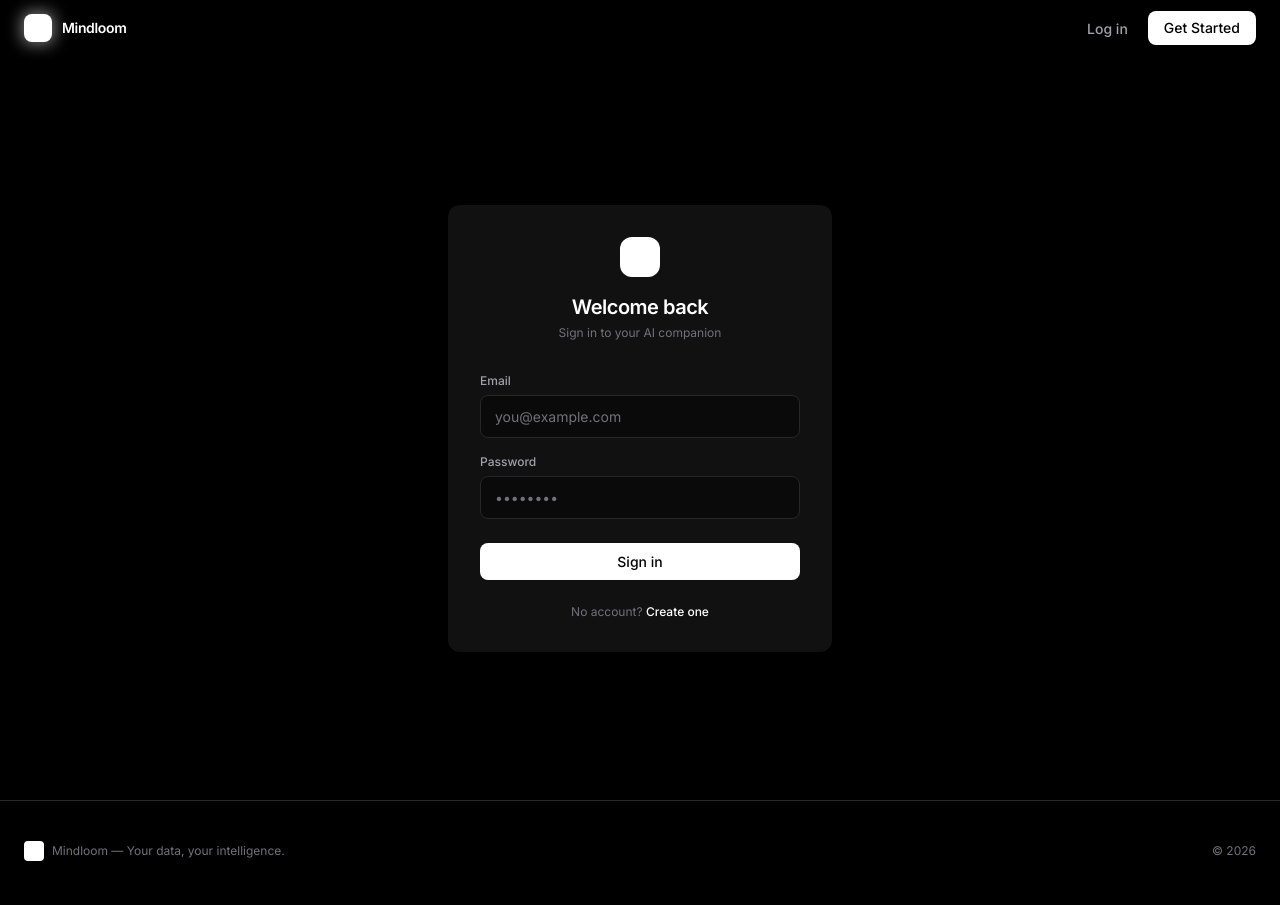
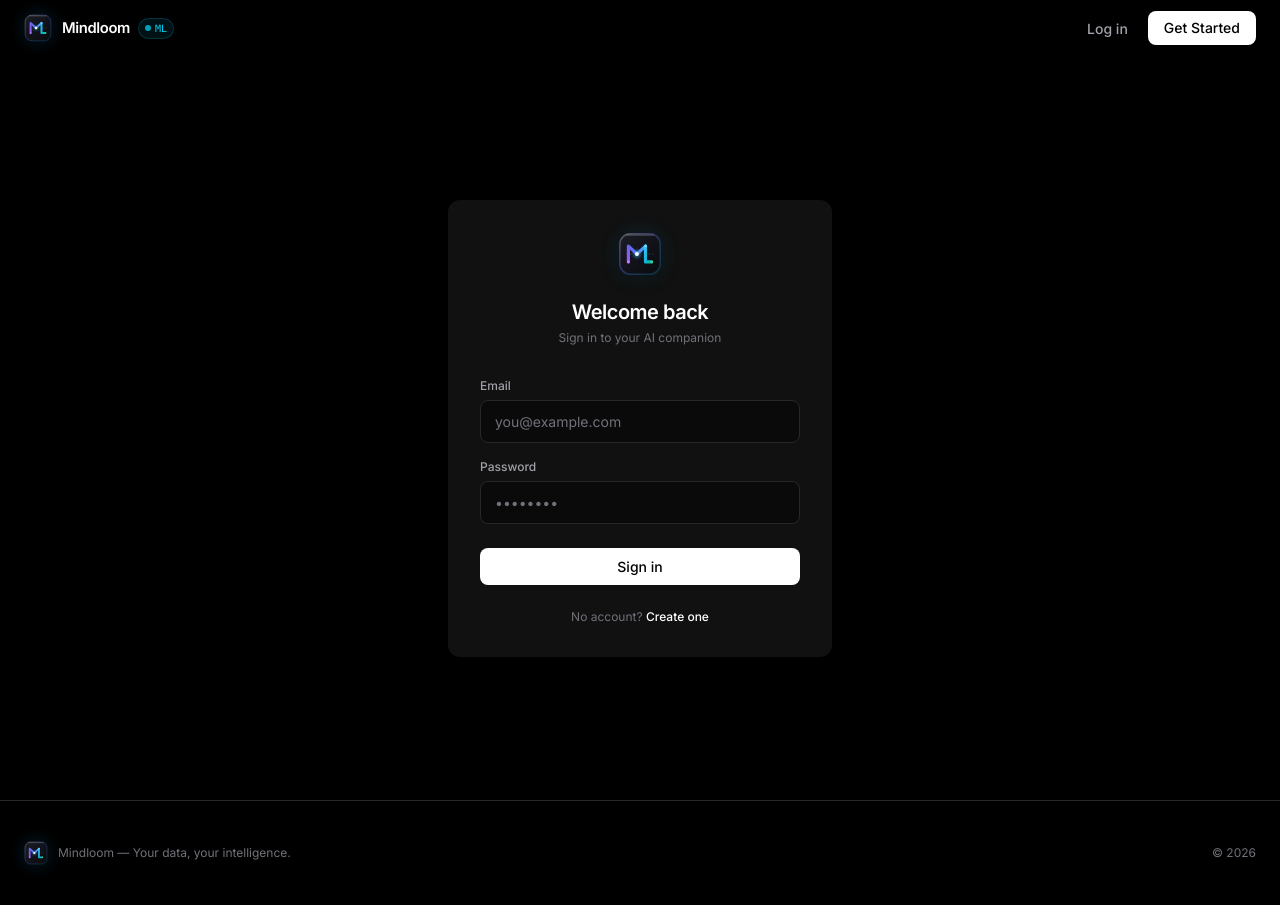
Before and after one commit to iammaaj10/MindLoom, a Next.js app: page /login in a window 1280 px wide. Built offline with nearby package versions, Linux system fonts and the light colour scheme; no server answers.

Commit message:
MindLoom logo updated

```diff
--- a/app/(public)/layout.tsx
+++ b/app/(public)/layout.tsx
@@ -1,4 +1,5 @@
 import Link from 'next/link';
+import { MindloomLogo } from '@/components/ui/mindloom-logo';
 
 export default function PublicLayout({
   children,
@@ -12,22 +13,8 @@ export default function PublicLayout({
         className="fixed top-0 left-0 right-0 z-50 glass-strong"
       >
         <div className="max-w-7xl mx-auto px-6 h-14 flex items-center justify-between">
-          <Link href="/" className="flex items-center gap-2.5">
-            <div className="relative">
-              <div
-                className="w-7 h-7 rounded-md flex items-center justify-center font-semibold text-xs text-white"
-                style={{ background: 'var(--accent)' }}
-              >
-                S
-              </div>
-              <div
-                className="absolute -inset-0.5 rounded-md opacity-50"
-                style={{ background: 'var(--accent)', filter: 'blur(8px)', zIndex: -1 }}
-              />
-            </div>
-            <span className="text-sm font-semibold tracking-tight" style={{ color: 'var(--text-primary)' }}>
-              Mindloom
-            </span>
+          <Link href="/" className="group flex items-center">
+            <MindloomLogo size={28} showWordmark showBadge />
           </Link>
 
           <div className="flex items-center gap-2">
@@ -47,13 +34,8 @@ export default function PublicLayout({
       {/* ─── Footer ─── */}
       <footer className="py-10 px-6" style={{ borderTop: '1px solid var(--border)' }}>
         <div className="max-w-7xl mx-auto flex flex-col sm:flex-row items-center justify-between gap-4">
-          <div className="flex items-center gap-2">
-            <div
-              className="w-5 h-5 rounded flex items-center justify-center font-semibold text-[10px] text-white"
-              style={{ background: 'var(--accent)' }}
-            >
-              S
-            </div>
+          <div className="flex items-center gap-2.5">
+            <MindloomLogo size="sm" />
             <span className="text-xs" style={{ color: 'var(--text-tertiary)' }}>
               Mindloom — Your data, your intelligence.
             </span>
--- a/app/(public)/login/page.tsx
+++ b/app/(public)/login/page.tsx
@@ -1,5 +1,6 @@
 import type { Metadata } from 'next';
 import LoginForm from '@/components/auth/login-form';
+import { MindloomLogo } from '@/components/ui/mindloom-logo';
 
 export const metadata: Metadata = {
   title: 'Log In',
@@ -16,17 +17,8 @@ export default function LoginPage() {
           <div className="relative rounded-[var(--radius-lg)] p-8" style={{ background: 'var(--bg-elevated)' }}>
             {/* Header */}
             <div className="text-center mb-8">
-              <div className="relative inline-block mb-4">
-                <div
-                  className="w-10 h-10 rounded-lg flex items-center justify-center font-semibold text-sm text-white"
-                  style={{ background: 'var(--accent)' }}
-                >
-                  S
-                </div>
-                <div
-                  className="absolute -inset-1 rounded-lg opacity-40"
-                  style={{ background: 'var(--accent)', filter: 'blur(12px)', zIndex: -1 }}
-                />
+              <div className="inline-block mb-4">
+                <MindloomLogo size="lg" />
               </div>
               <h1 className="text-xl font-semibold tracking-tight" style={{ color: 'var(--text-primary)' }}>
                 Welcome back
--- a/app/(public)/page.tsx
+++ b/app/(public)/page.tsx
@@ -1,6 +1,7 @@
 import Link from 'next/link';
 import type { Metadata } from 'next';
 import AiOrb from '@/components/ui/ai-orb';
+import { MindloomLogo } from '@/components/ui/mindloom-logo';
 
 export const metadata: Metadata = {
   title: 'Mindloom — Your Personal AI Companion',
@@ -75,8 +76,8 @@ export default function LandingPage() {
                 </div>
 
                 <div className="flex gap-4">
-                  <div className="w-8 h-8 rounded bg-white text-black flex items-center justify-center shrink-0">
-                    <span className="text-xs font-bold">M</span>
+                  <div className="shrink-0">
+                    <MindloomLogo size={32} />
                   </div>
                   <div className="pt-1">
                     <div className="flex items-center gap-2 mb-2">
--- a/components/layout/sidebar.tsx
+++ b/components/layout/sidebar.tsx
@@ -2,6 +2,7 @@
 
 import Link from 'next/link';
 import { usePathname } from 'next/navigation';
+import { MindloomLogo } from '@/components/ui/mindloom-logo';
 
 const navSections = [
   {
@@ -75,20 +76,7 @@ export default function Sidebar() {
       {/* ─── Logo ─── */}
       <div className="h-14 flex items-center px-5" style={{ borderBottom: '1px solid var(--border)' }}>
         <Link href="/dashboard" className="flex items-center gap-2">
-          <div className="relative">
-            <div
-              className="w-6 h-6 rounded-md flex items-center justify-center font-semibold text-[10px] text-white"
-              style={{ background: 'var(--accent)' }}
-            >
-              S
-            </div>
-          </div>
-          <span className="text-sm font-semibold tracking-tight" style={{ color: 'var(--text-primary)' }}>
-            Mindloom
-          </span>
-          <span className="badge text-[10px] px-1.5 py-0.5 ml-auto" style={{ background: 'var(--accent-subtle)', color: 'var(--accent)', border: '1px solid rgba(109,92,255,0.15)' }}>
-            v1
-          </span>
+          <MindloomLogo size={24} showWordmark showBadge />
         </Link>
       </div>
 
--- /dev/null
+++ b/components/ui/mindloom-logo.tsx
@@ -0,0 +1,197 @@
+import React from 'react';
+
+interface MindloomLogoProps {
+  size?: 'sm' | 'md' | 'lg' | number;
+  showWordmark?: boolean;
+  showBadge?: boolean;
+  className?: string;
+}
+
+export function MindloomLogo({
+  size = 'md',
+  showWordmark = false,
+  showBadge = false,
+  className = '',
+}: MindloomLogoProps) {
+  const uid = React.useId().replace(/:/g, '');
+
+  // Resolve numeric pixel dimension
+  const pixelSize =
+    typeof size === 'number'
+      ? size
+      : size === 'sm'
+      ? 24
+      : size === 'lg'
+      ? 44
+      : 30;
+
+  const bgGradId = `ml-bg-${uid}`;
+  const borderGradId = `ml-border-${uid}`;
+  const mGradId = `ml-m-${uid}`;
+  const lGradId = `ml-l-${uid}`;
+  const glowFilterId = `ml-glow-${uid}`;
+
+  return (
+    <div className={`inline-flex items-center gap-2.5 select-none ${className}`}>
+      {/* ─── Neural ML Monogram Mark ─── */}
+      <div
+        className="relative group flex items-center justify-center transition-transform duration-200 hover:scale-[1.04]"
+        style={{ width: pixelSize, height: pixelSize }}
+      >
+        {/* Ambient Back Glow */}
+        <div
+          className="absolute -inset-1 rounded-xl opacity-60 group-hover:opacity-100 transition-opacity duration-300 pointer-events-none"
+          style={{
+            background:
+              'radial-gradient(circle, rgba(99, 102, 241, 0.45) 0%, rgba(6, 182, 212, 0.2) 60%, transparent 80%)',
+            filter: 'blur(8px)',
+            zIndex: 0,
+          }}
+        />
+
+        {/* Precision Vector SVG */}
+        <svg
+          viewBox="0 0 36 36"
+          width={pixelSize}
+          height={pixelSize}
+          fill="none"
+          xmlns="http://www.w3.org/2000/svg"
+          className="relative z-10 overflow-visible drop-shadow-[0_2px_8px_rgba(0,0,0,0.5)]"
+        >
+          <defs>
+            {/* Dark Bezel Surface */}
+            <linearGradient id={bgGradId} x1="0%" y1="0%" x2="100%" y2="100%">
+              <stop offset="0%" stopColor="#1c1d25" />
+              <stop offset="50%" stopColor="#12131a" />
+              <stop offset="100%" stopColor="#0a0a0f" />
+            </linearGradient>
+
+            {/* Specular Edge Border */}
+            <linearGradient id={borderGradId} x1="0%" y1="0%" x2="100%" y2="100%">
+              <stop offset="0%" stopColor="rgba(255, 255, 255, 0.28)" />
+              <stop offset="45%" stopColor="rgba(99, 102, 241, 0.35)" />
+              <stop offset="100%" stopColor="rgba(6, 182, 212, 0.2)" />
+            </linearGradient>
+
+            {/* M Thread Gradient (Violet -> Electric Indigo) */}
+            <linearGradient id={mGradId} x1="0%" y1="100%" x2="100%" y2="0%">
+              <stop offset="0%" stopColor="#a855f7" />
+              <stop offset="50%" stopColor="#6366f1" />
+              <stop offset="100%" stopColor="#38bdf8" />
+            </linearGradient>
+
+            {/* L Thread Gradient (Cyan -> Neon Teal) */}
+            <linearGradient id={lGradId} x1="0%" y1="0%" x2="100%" y2="100%">
+              <stop offset="0%" stopColor="#38bdf8" />
+              <stop offset="60%" stopColor="#06b6d4" />
+              <stop offset="100%" stopColor="#10b981" />
+            </linearGradient>
+
+            {/* Synaptic Glow Filter */}
+            <filter id={glowFilterId} x="-50%" y="-50%" width="200%" height="200%">
+              <feGaussianBlur in="SourceGraphic" stdDeviation="1.5" />
+            </filter>
+          </defs>
+
+          {/* 1. Hardware Bezel Background Squircle */}
+          <rect
+            x="1.5"
+            y="1.5"
+            width="33"
+            height="33"
+            rx="8.5"
+            fill={`url(#${bgGradId})`}
+            stroke={`url(#${borderGradId})`}
+            strokeWidth="1.2"
+          />
+
+          {/* Top Edge Specular Highlight */}
+          <line
+            x1="7"
+            y1="2.5"
+            x2="29"
+            y2="2.5"
+            stroke="rgba(255, 255, 255, 0.3)"
+            strokeLinecap="round"
+            strokeWidth="0.8"
+          />
+
+          {/* Loom Grid / Weft Accent (Subtle machine learning matrix guide) */}
+          <line
+            x1="7"
+            y1="18"
+            x2="11"
+            y2="18"
+            stroke="rgba(255,255,255,0.18)"
+            strokeWidth="1"
+            strokeDasharray="1.5 1.5"
+          />
+          <line
+            x1="25"
+            y1="18"
+            x2="29"
+            y2="18"
+            stroke="rgba(255,255,255,0.18)"
+            strokeWidth="1"
+            strokeDasharray="1.5 1.5"
+          />
+
+          {/* 2. Neural 'M' Thread (Left pillar, valley, apex) */}
+          <path
+            d="M 8.5 24.5 V 11.5 L 15.5 18 L 22.5 11.5"
+            stroke={`url(#${mGradId})`}
+            strokeWidth="2.6"
+            strokeLinecap="round"
+            strokeLinejoin="round"
+          />
+
+          {/* 3. Neural 'L' Thread (Interwoven through apex, down stem, into base foot) */}
+          <path
+            d="M 22.5 11.5 V 24.5 H 27.5"
+            stroke={`url(#${lGradId})`}
+            strokeWidth="2.6"
+            strokeLinecap="round"
+            strokeLinejoin="round"
+          />
+
+          {/* 4. Synaptic Pulse / Core Machine Learning Node (at center valley intersection) */}
+          <circle
+            cx="15.5"
+            cy="18"
+            r="3"
+            fill="#38bdf8"
+            opacity="0.5"
+            filter={`url(#${glowFilterId})`}
+          />
+          <circle cx="15.5" cy="18" r="1.6" fill="#ffffff" />
+
+          {/* Micro Terminal Nodes (Representing neural weights / loom pins) */}
+          <circle cx="8.5" cy="24.5" r="1.1" fill="#c084fc" />
+          <circle cx="22.5" cy="11.5" r="1.1" fill="#7dd3fc" />
+          <circle cx="27.5" cy="24.5" r="1.1" fill="#34d399" />
+        </svg>
+      </div>
+
+      {/* ─── Wordmark ─── */}
+      {showWordmark && (
+        <div className="flex items-center gap-2">
+          <span
+            className="font-semibold tracking-tight text-white"
+            style={{ fontSize: pixelSize >= 36 ? '1.25rem' : '0.925rem' }}
+          >
+            Mindloom
+          </span>
+
+          {showBadge && (
+            <div className="flex items-center gap-1 px-1.5 py-0.5 rounded-full text-[10px] font-mono font-medium bg-cyan-500/10 text-cyan-400 border border-cyan-500/20">
+              <span className="w-1.5 h-1.5 rounded-full bg-cyan-400 animate-pulse" />
+              <span>ML</span>
+            </div>
+          )}
+        </div>
+      )}
+    </div>
+  );
+}
+
+export default MindloomLogo;
```
Also changed, not shown: app/(public)/signup/page.tsx (+3 -11 lines).
